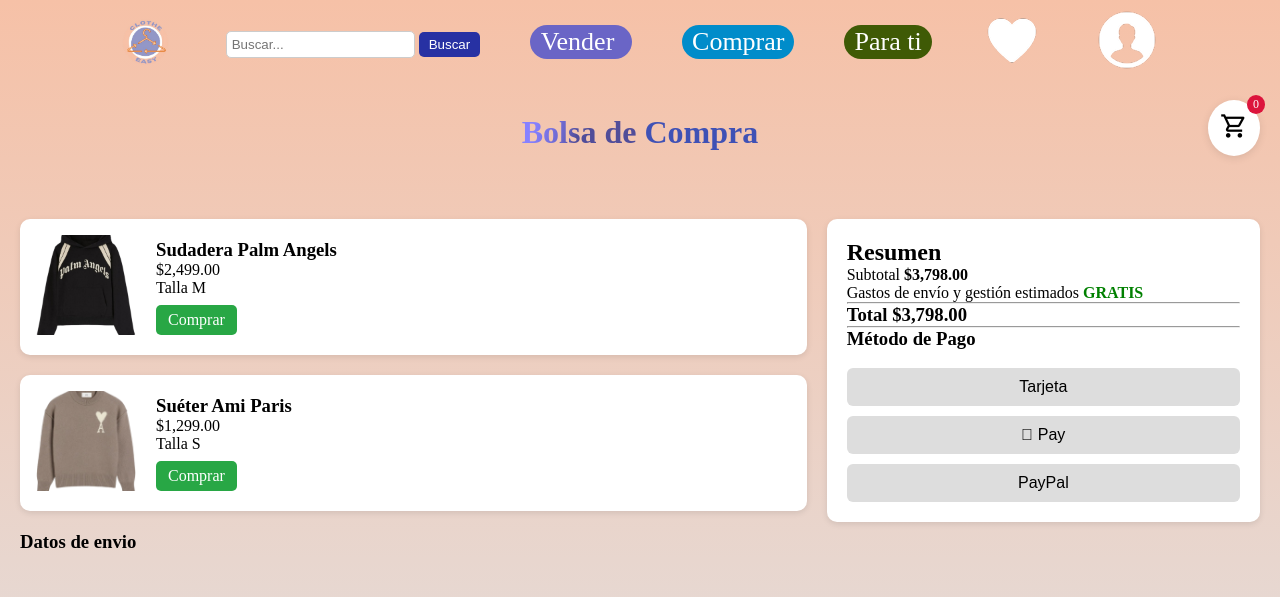
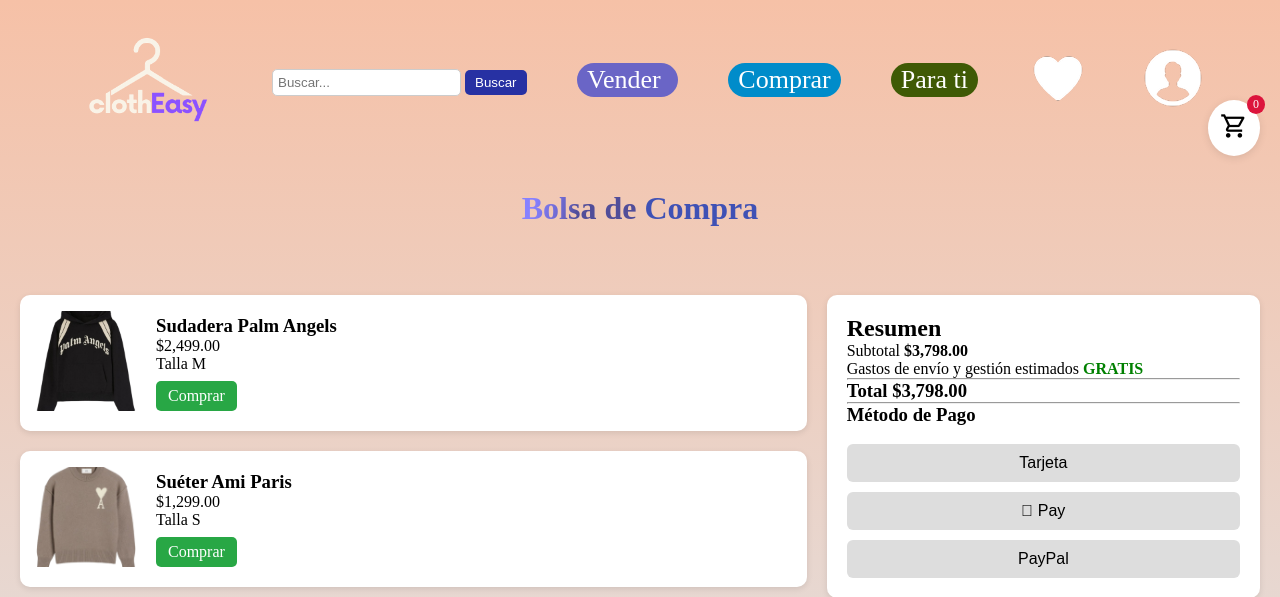
Before and after one commit to DaBriNan/clothEasyW, a PHP site: page /pages/compras.html in a window 1280 px wide. Shown: the top 597 px of the page. Run offline with PHP 8.4, Linux system fonts and the light colour scheme.

Commit message:
LOGO EN TODAS LAS PAGINAS
Añadí el nuevo logo en todas las paginas ademas del index

```diff
--- a/assets/estilos/clotheS.css
+++ b/assets/estilos/clotheS.css
@@ -6,7 +6,7 @@
     height: 100vh;
 }
 .imgMenu {
-    height: 200px !important;
+    height: 150px !important;
     width: auto !important;
 }
 .logo-container img {
--- a/assets/estilos/compras.css
+++ b/assets/estilos/compras.css
@@ -13,7 +13,17 @@
     background-repeat: no-repeat;
     background-attachment: fixed;
   }
-  .barra-menu {
+  .imgMenu {
+    height: 150px !important;
+    width: auto !important;
+}
+.logo-container img {
+    height: 90px;
+    width: auto;
+    max-height: 100%;
+}
+
+.barra-menu {
     display: flex;
     align-items: center;
     justify-content: center;
@@ -21,6 +31,8 @@
     background-color: rgba(153, 45, 45, 0.0);
     padding: 5px 10px;
     gap: 50px;
+
+
 }
 
 .Titulo {
--- a/pages/compras.html
+++ b/pages/compras.html
@@ -9,7 +9,7 @@
 
     <header class="barra-menu">
         <a href="/index.html">
-            <img src="/assets/img/logoCloth.png" class="imgMenu" alt="Inicio">
+            <img src="/assets/img/logoFinal.png" class="imgMenu" alt="Inicio">
         </a>
         <div class="barra">
             <form class="search-bar" action="/buscar" method="get">
--- a/pages/logIn.html
+++ b/pages/logIn.html
@@ -9,7 +9,7 @@
 <body>
     <header class="barra-menu">
         <a href="/index.html">
-            <img src="/assets/img/logoCloth.png" class="imgMenu" alt="Inicio">
+            <img src="/assets/img/logoFinal.png" class="imgMenu" alt="Inicio">
         </a>
         <div class="barra">
             <form class="search-bar" action="/buscar" method="get">
--- a/pages/paraTi.html
+++ b/pages/paraTi.html
@@ -12,7 +12,7 @@
     <!-- barra-menu -->
     <header class="barra-menu">
         <a href="/index.html">
-            <img src="/assets/img/logoCloth.png" class="imgMenu" alt="Inicio" />
+            <img src="/assets/img/logoFinal.png" class="imgMenu" alt="Inicio" />
         </a>
         <div class="barra">
             <form class="search-bar" action="/buscar" method="get">
--- a/pages/vender.html
+++ b/pages/vender.html
@@ -9,7 +9,7 @@
  <header class="barra-menu">
 
     <a href="/index.html">
-        <img src="/assets/img/logoCloth.png" class="imgMenu" alt="Inicio">
+        <img src="/assets/img/logoFinal.png" class="imgMenu" alt="Inicio">
     </a>
 
     <div class="barra">
```
Also changed, not shown: assets/estilos/login.css (+9 -0 lines), assets/estilos/paraTi.css (+9 -1 lines), assets/estilos/vender.css (+9 -0 lines).
